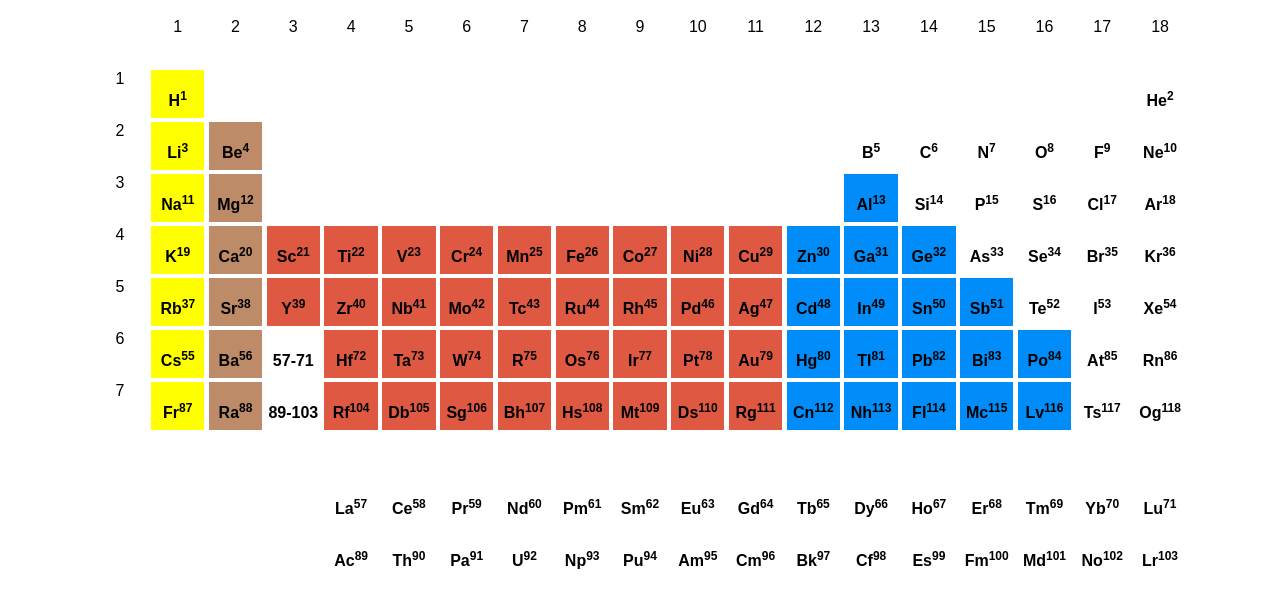
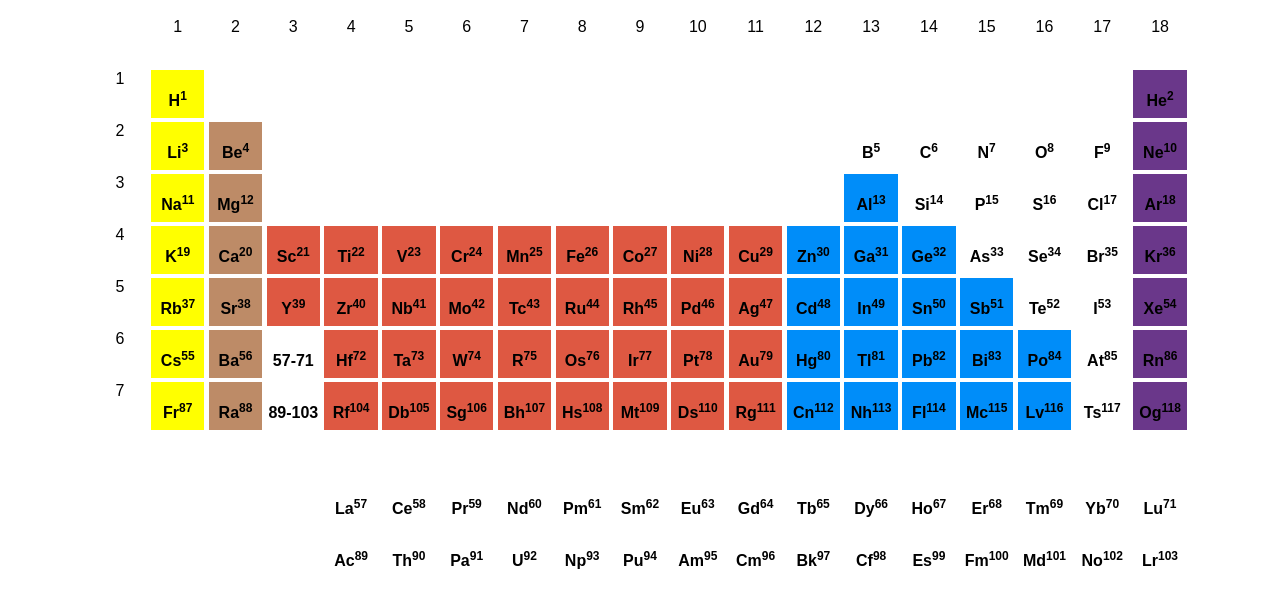
Before and after one commit to leiurus17/pure-periodic-table, a plain HTML site: page index.html in a window 1280 px wide. Shown: the part 73-680 px from the top of the page. Drawn offline with Linux system fonts and the light colour scheme.

Commit message:
Noble gases colorize

```diff
--- a/index.html
+++ b/index.html
@@ -55,6 +55,10 @@
 			.poor-metals {
 				background: #008df9;
 			}
+
+			.noble-gases {
+				background: #6a378a;
+			}
 		</style>
 	</head>
 
@@ -105,7 +109,7 @@
 					<div class = "grid-unit-blank pure-u-1-24"></div>
 					<div class = "grid-unit-blank pure-u-1-24"></div>
 					<div class = "grid-unit-blank pure-u-1-24"></div>
-					<div class = "grid-unit-bar pure-u-1-24"><h4>He<sup>2</sup></h4></div>
+					<div class = "grid-unit-bar noble-gases pure-u-1-24"><h4>He<sup>2</sup></h4></div>
 				</div>
 
 				<div class = "grid-unit-width pure-u-1"><div class = "grid-unit-blank height-em pure-u-24-24"><p></p></div></div>
@@ -129,7 +133,7 @@
 					<div class = "grid-unit-bar pure-u-1-24"><h4>N<sup>7</sup></h4></div>
 					<div class = "grid-unit-bar pure-u-1-24"><h4>O<sup>8</sup></h4></div>
 					<div class = "grid-unit-bar pure-u-1-24"><h4>F<sup>9</sup></h4></div>
-					<div class = "grid-unit-bar pure-u-1-24"><h4>Ne<sup>10</sup></h4></div>
+					<div class = "grid-unit-bar noble-gases pure-u-1-24"><h4>Ne<sup>10</sup></h4></div>
 
 				<div class = "grid-unit-width pure-u-1"><div class = "grid-unit-blank height-em pure-u-24-24"><p></p></div></div>
 
@@ -152,7 +156,7 @@
 					<div class = "grid-unit-bar pure-u-1-24"><h4>P<sup>15</sup></h4></div>
 					<div class = "grid-unit-bar pure-u-1-24"><h4>S<sup>16</sup></h4></div>
 					<div class = "grid-unit-bar pure-u-1-24"><h4>Cl<sup>17</sup></h4></div>
-					<div class = "grid-unit-bar pure-u-1-24"><h4>Ar<sup>18</sup></h4></div>
+					<div class = "grid-unit-bar noble-gases pure-u-1-24"><h4>Ar<sup>18</sup></h4></div>
 				</div>
 
 				<div class = "grid-unit-width pure-u-1"><div class = "grid-unit-blank height-em pure-u-24-24"><p></p></div></div>
@@ -176,7 +180,7 @@
 					<div class = "grid-unit-bar pure-u-1-24"><h4>As<sup>33</sup></h4></div>
 					<div class = "grid-unit-bar pure-u-1-24"><h4>Se<sup>34</sup></h4></div>
 					<div class = "grid-unit-bar pure-u-1-24"><h4>Br<sup>35</sup></h4></div>
-					<div class = "grid-unit-bar pure-u-1-24"><h4>Kr<sup>36</sup></h4></div>
+					<div class = "grid-unit-bar noble-gases pure-u-1-24"><h4>Kr<sup>36</sup></h4></div>
 				</div>
 
 				<div class = "grid-unit-width pure-u-1"><div class = "grid-unit-blank height-em pure-u-24-24"><p></p></div></div>
@@ -200,7 +204,7 @@
 					<div class = "grid-unit-bar poor-metals pure-u-1-24"><h4>Sb<sup>51</sup></h4></div>
 					<div class = "grid-unit-bar pure-u-1-24"><h4>Te<sup>52</sup></h4></div>
 					<div class = "grid-unit-bar pure-u-1-24"><h4>I<sup>53</sup></h4></div>
-					<div class = "grid-unit-bar pure-u-1-24"><h4>Xe<sup>54</sup></h4></div>
+					<div class = "grid-unit-bar noble-gases pure-u-1-24"><h4>Xe<sup>54</sup></h4></div>
 				</div>
 
 				<div class = "grid-unit-width pure-u-1"><div class = "grid-unit-blank height-em pure-u-24-24"><p></p></div></div>
@@ -224,7 +228,7 @@
 					<div class = "grid-unit-bar poor-metals pure-u-1-24"><h4>Bi<sup>83</sup></h4></div>
 					<div class = "grid-unit-bar poor-metals pure-u-1-24"><h4>Po<sup>84</sup></h4></div>
 					<div class = "grid-unit-bar pure-u-1-24"><h4>At<sup>85</sup></h4></div>
-					<div class = "grid-unit-bar pure-u-1-24"><h4>Rn<sup>86</sup></h4></div>
+					<div class = "grid-unit-bar noble-gases pure-u-1-24"><h4>Rn<sup>86</sup></h4></div>
 				</div>
 
 				<div class = "grid-unit-width pure-u-1"><div class = "grid-unit-blank height-em pure-u-24-24"><p></p></div></div>
@@ -248,7 +252,7 @@
 					<div class = "grid-unit-bar poor-metals pure-u-1-24"><h4>Mc<sup>115</sup></h4></div>
 					<div class = "grid-unit-bar poor-metals pure-u-1-24"><h4>Lv<sup>116</sup></h4></div>
 					<div class = "grid-unit-bar pure-u-1-24"><h4>Ts<sup>117</sup></h4></div>
-					<div class = "grid-unit-bar pure-u-1-24"><h4>Og<sup>118</sup></h4></div>
+					<div class = "grid-unit-bar noble-gases pure-u-1-24"><h4>Og<sup>118</sup></h4></div>
 				</div>
 
 				<div class = "grid-unit-width pure-u-1"><div class = "grid-unit-blank pure-u-24-24"><p></p></div></div>
```
